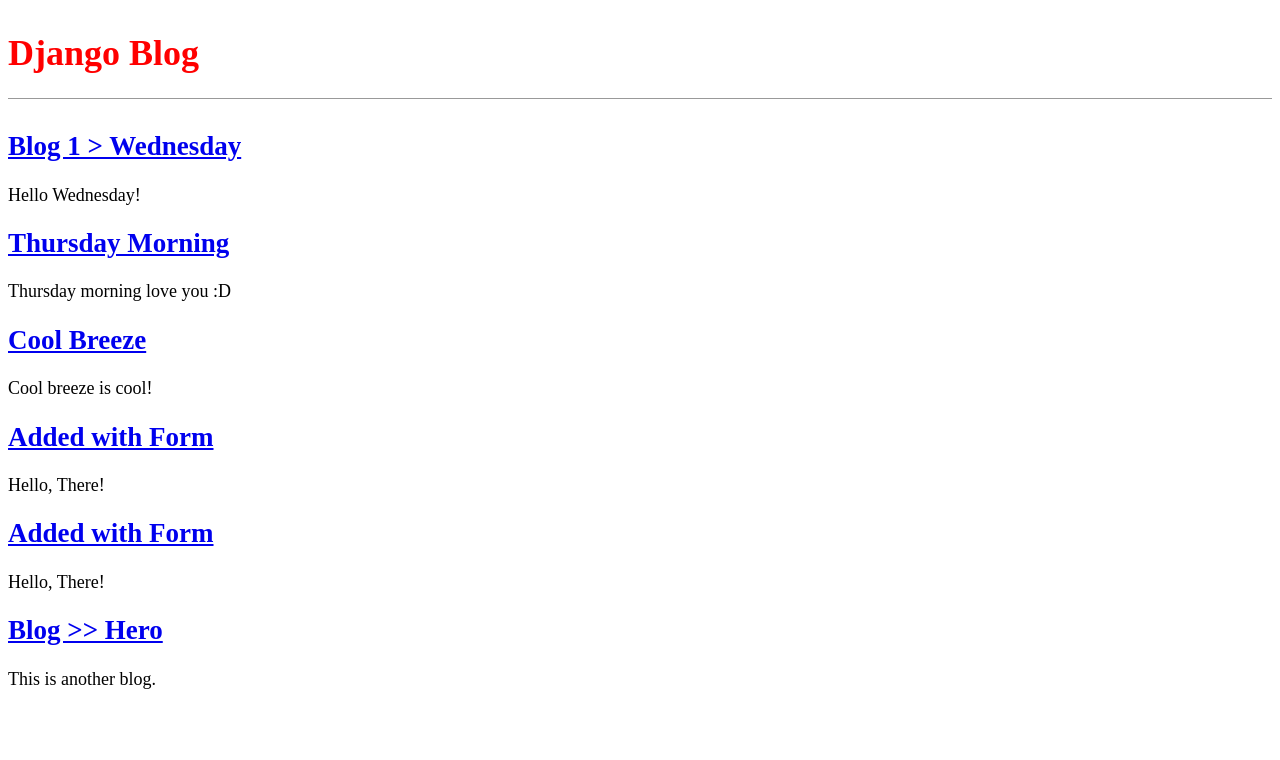
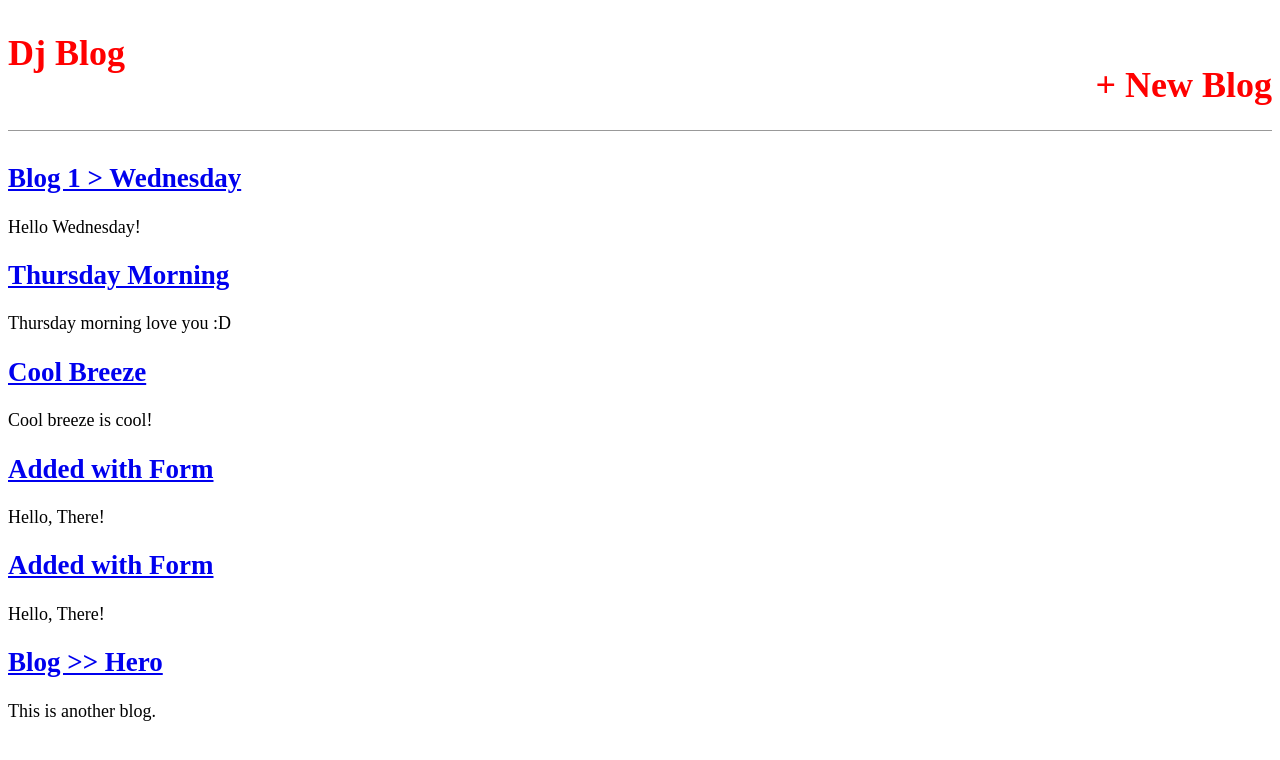
Before and after one commit to sanjiblamichhane/django_CRUD_blog, a Django app: page / in a window 1280 px wide. Shown: the top 760 px of the page. Run offline with Django 3.2, Linux system fonts and the light colour scheme; data comes from the database, SQL or seed files in the repository; both versions use the stored data as it was after the commit; some web fonts are replaced.

Commit message:
added form to create new blog

```diff
--- a/blog/models.py
+++ b/blog/models.py
@@ -1,4 +1,5 @@
 from django.db import models #importing models
+from django.urls import reverse # added by sl
 
 # Create your models here.
 class Post(models.Model): #creating submodels
@@ -11,3 +12,6 @@ class Post(models.Model): #creating submodels
 
 	def __str__(self):
 		return self.title
+
+	def get_absolute_url(self): #new
+		return reverse('post_detail', args=[str(self.id)])
--- a/blog/urls.py
+++ b/blog/urls.py
@@ -1,9 +1,10 @@
 from django.urls import path
 # we want to display our blogs on home page.
 # So basically, we are importing BlogListView class from views.py of this app to point to the home url
-from .views import BlogListView, BlogDetailView
+from .views import BlogListView, BlogDetailView, BlogCreateView #new
 
 urlpatterns = [
+	path('post/new/', BlogCreateView.as_view(), name='post_new'), #added by sl
 	path('post/<int:pk>/', BlogDetailView.as_view(), name='post_detail'), #new
 	path('', BlogListView.as_view(), name = 'home'),
 ]
--- a/blog/views.py
+++ b/blog/views.py
@@ -1,4 +1,5 @@
 from django.views.generic import ListView, DetailView #new
+from django.views.generic.edit import CreateView  #added by sl
 
 #import Post from models
 from .models import Post
@@ -11,3 +12,8 @@ class BlogListView(ListView):
 class BlogDetailView(DetailView):
 	model = Post
 	template_name = 'post_detail.html'
+
+class BlogCreateView(CreateView):
+	model = Post #database model
+	template_name = 'post_new.html'
+	fields = '__all__'
--- a/templates/base.html
+++ b/templates/base.html
@@ -8,12 +8,19 @@
 		<link href="{% static 'css/base.css' %}" rel="stylesheet">
 	</head>
 	<body>
-		<header>
-			<h1><a href = "{% url 'home' %}" > Django Blog </a> </h1>
-		</header>
 		<div>
-			{% block content %}
-			{% endblock content %}
+			<header>
+				<div class="nav-left">
+					<h1><a href = "{% url 'home' %}" > Dj Blog </a> </h1>
+				</div>
+				<div class="nav-right">
+					<h1><a href = "{% url 'post_new' %}" >+ New Blog </a> </h1>
+				</div>
+			</header>
+			<div>
+				{% block content %}
+				{% endblock content %}
+			</div>
 		</div>
 	</body>
 </html>
```
Also changed, not shown: templates/post_new.html (added, +10 -0 lines), db.sqlite3.
